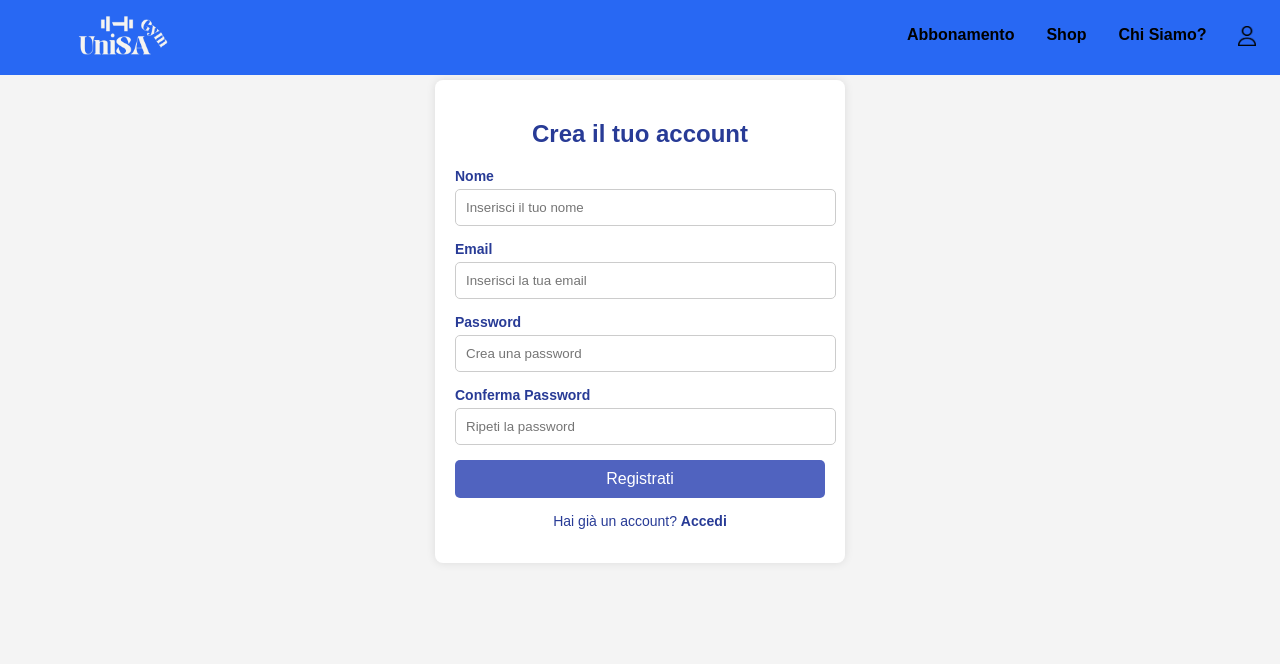
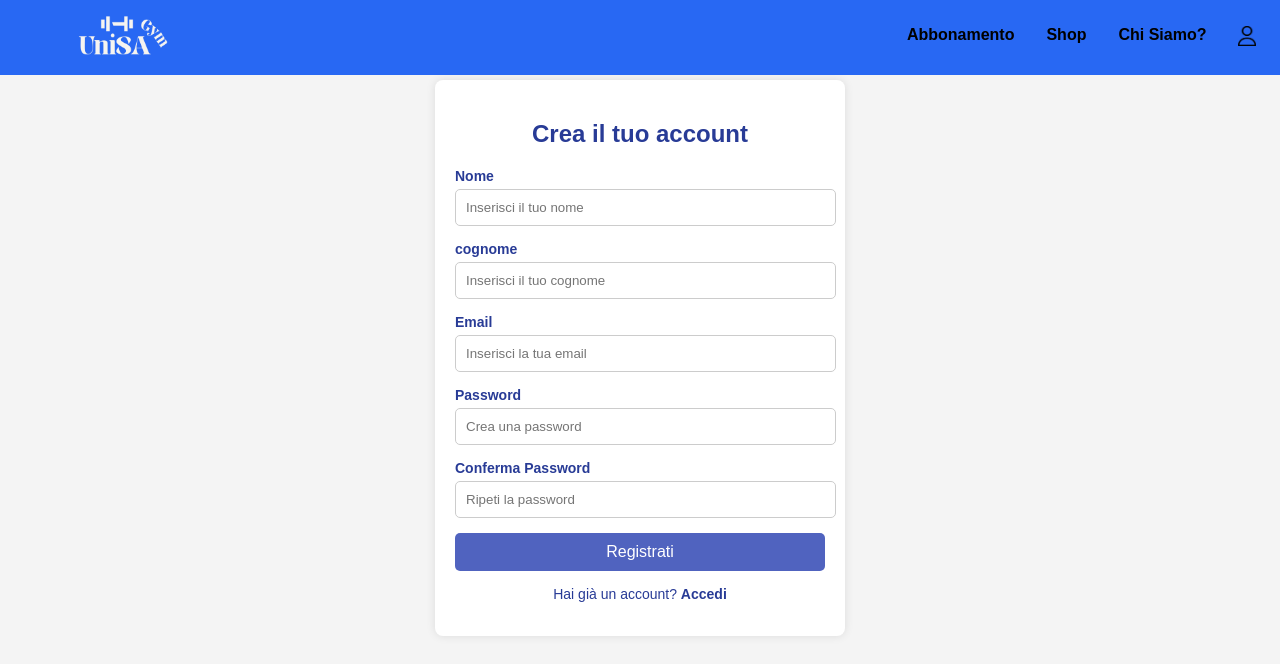
Before and after one commit to Teddyno/Progetto_TW, a PHP site: page /registrati.php in a window 1280 px wide. Shown: the top 664 px of the page. Run offline with PHP 8.4, Linux system fonts and the light colour scheme.

Commit message:
aggiunta cognome

```diff
--- a/registrati.php
+++ b/registrati.php
@@ -15,6 +15,9 @@
         <form class="form-login" action="#" method="POST">
             <label for="nome">Nome</label>
             <input type="text" id="nome" name="nome" placeholder="Inserisci il tuo nome" required>
+
+            <label for="nome">cognome</label>
+            <input type="text" id="cognome" name="cognome" placeholder="Inserisci il tuo cognome" required>
 
             <label for="email">Email</label>
             <input type="email" id="email" name="email" placeholder="Inserisci la tua email" required>
```
